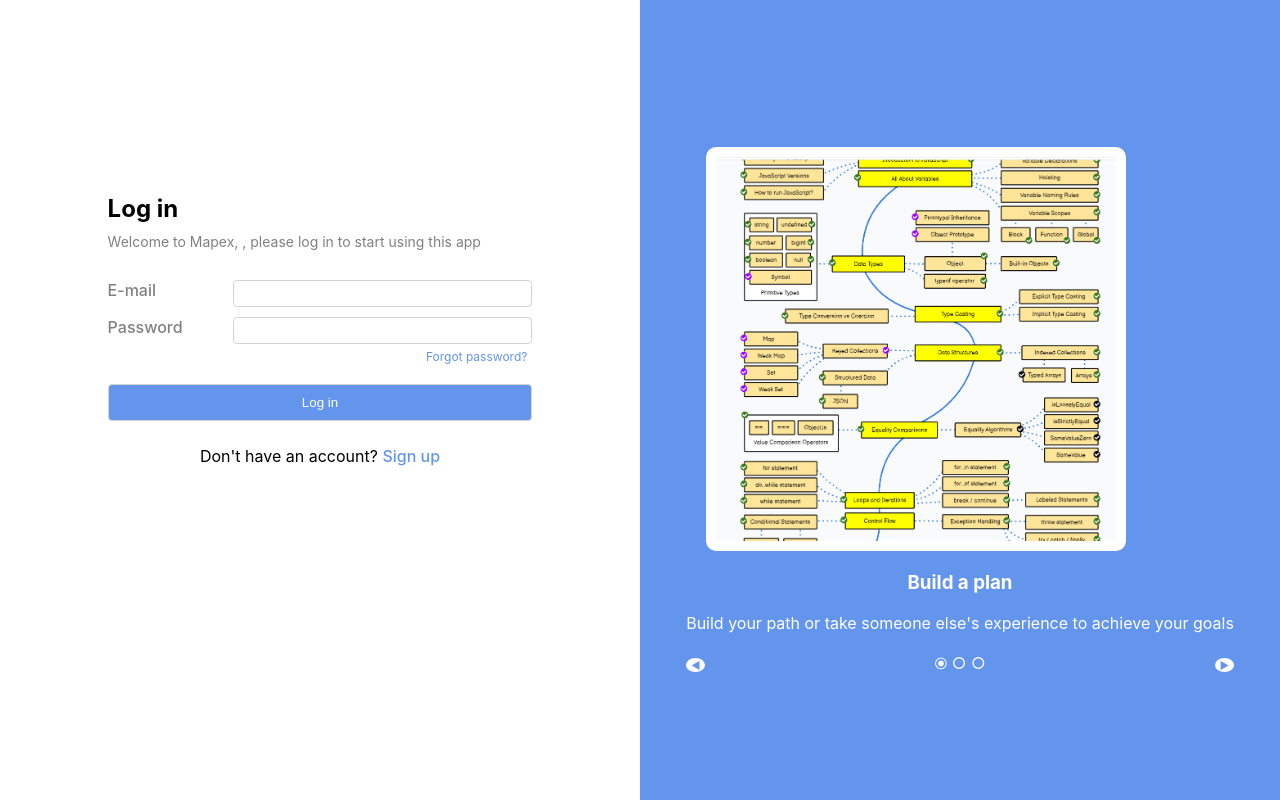
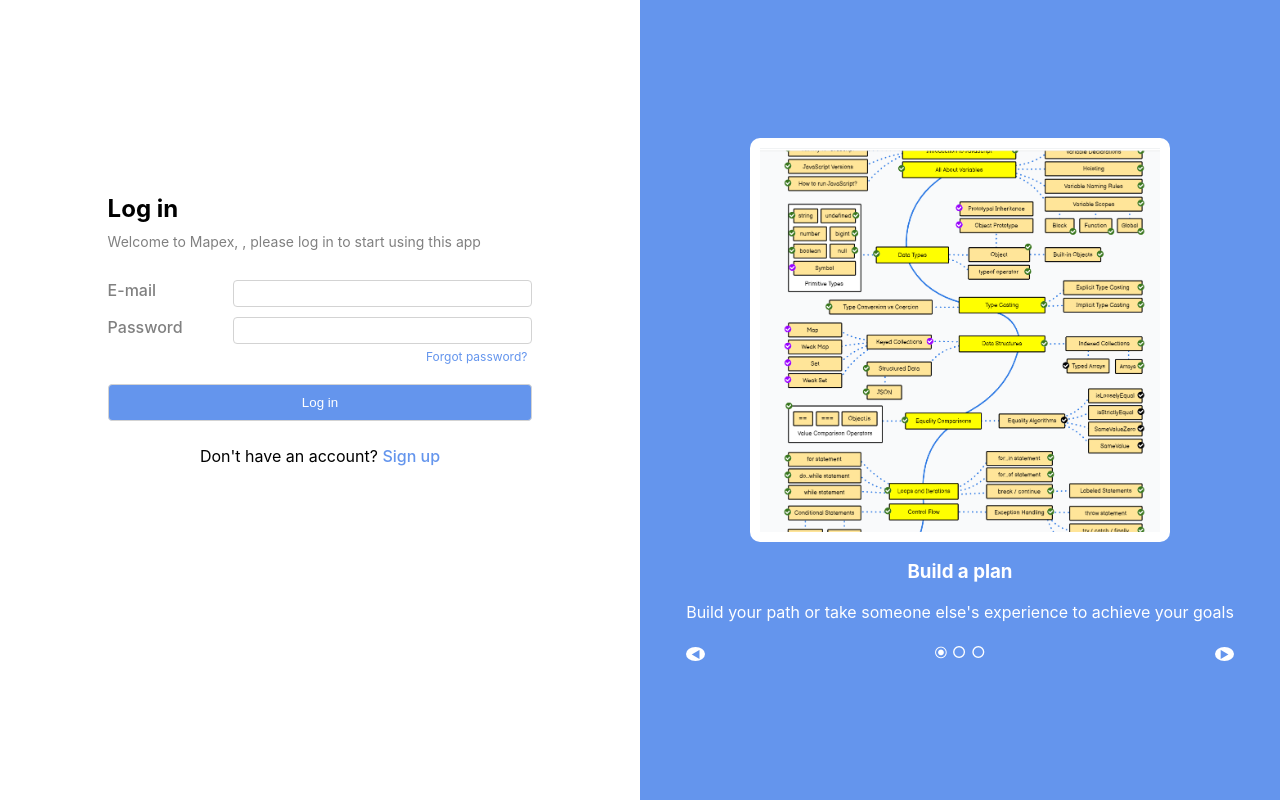
Before and after one commit to mind180/mapex-full, a React (Create React App) app in the folder frontend/: page /login in a window 1280 px wide. Built offline with nearby package versions, Linux system fonts and the light colour scheme.

Commit message:
align center log in promo img

```diff
--- a/frontend/src/components/ui/login/Login.css
+++ b/frontend/src/components/ui/login/Login.css
@@ -106,7 +106,7 @@
     max-height: 400px;
     border-radius: 10px;
     padding: 10px;
-    margin: 20px;
+    margin: 0 auto;
 }
 
 .promo-img {
```
